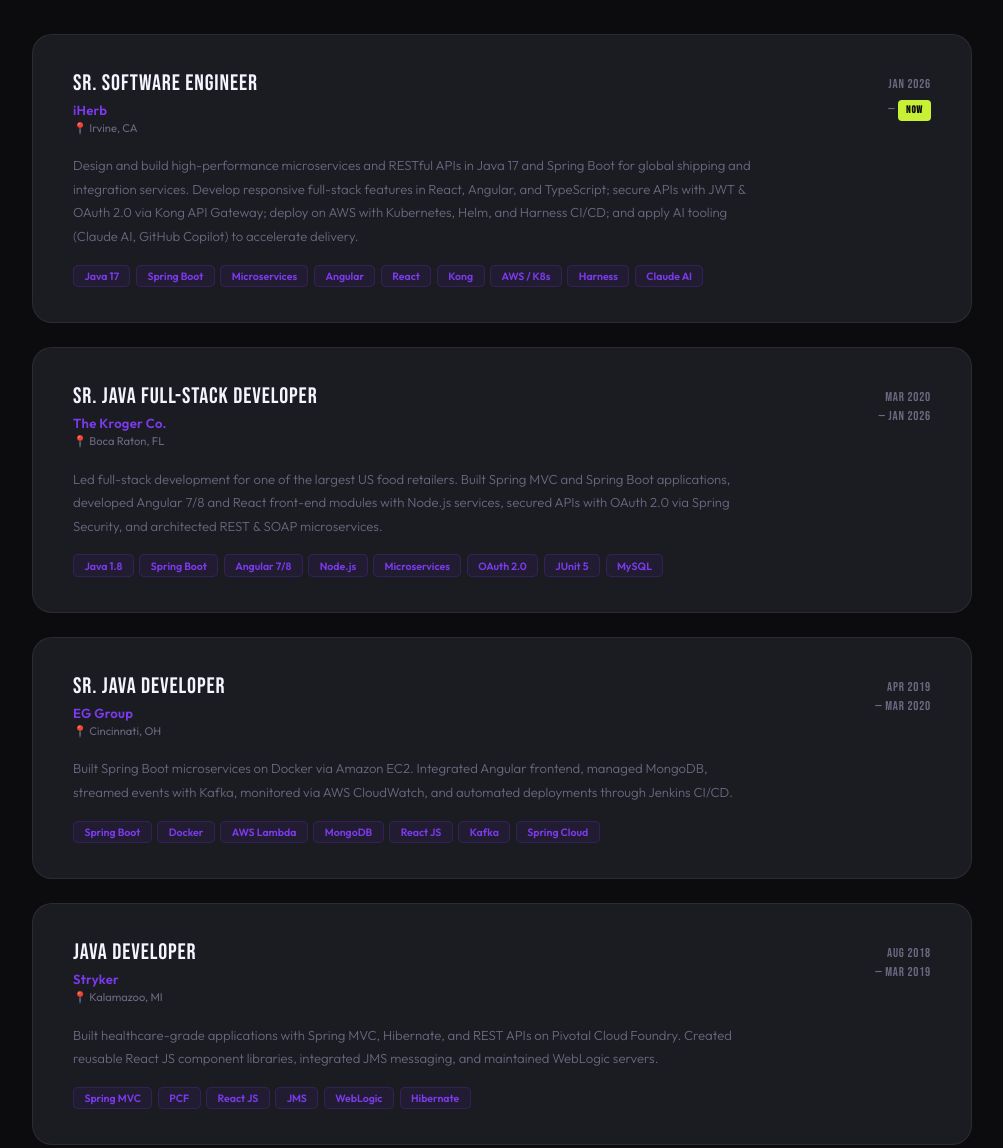
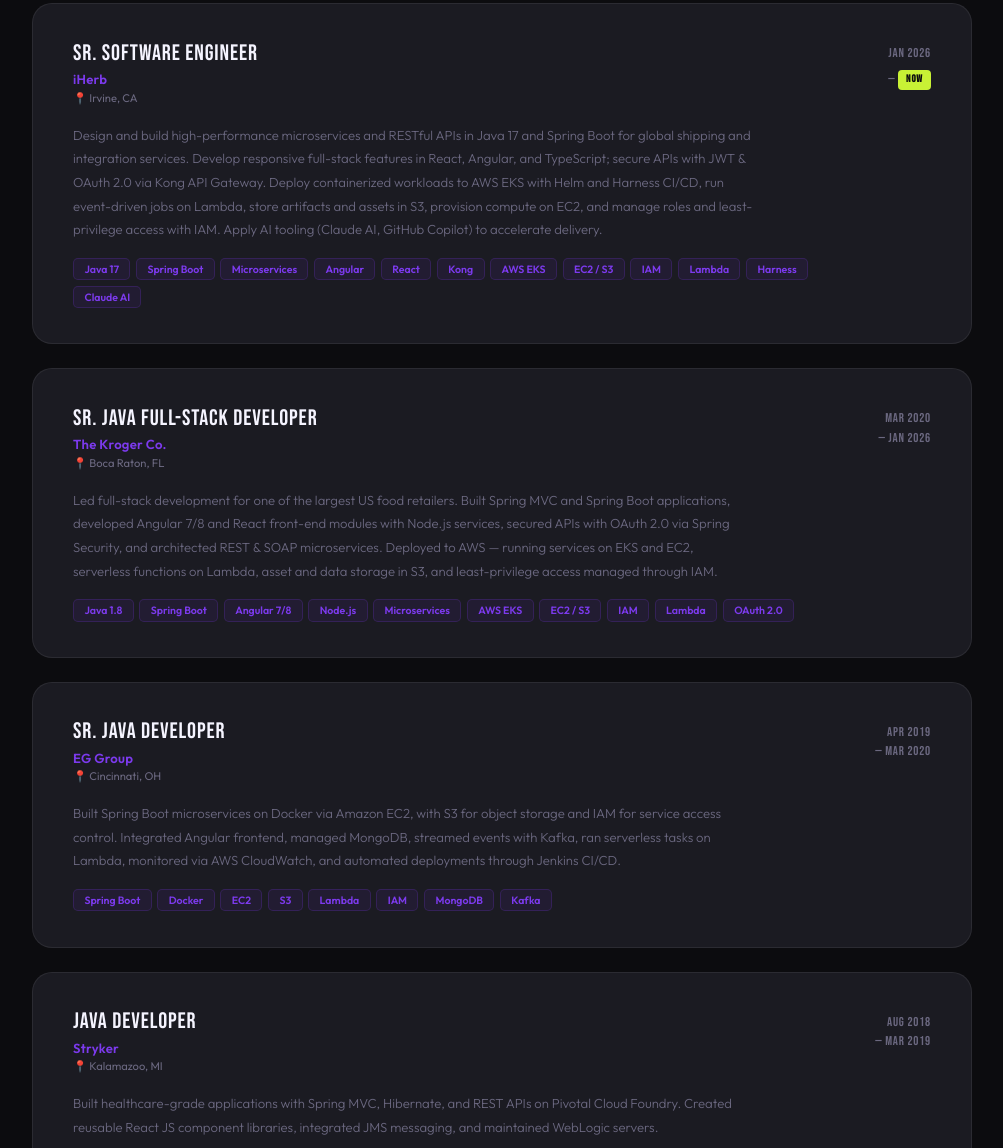
Before and after one commit to satya-srungavarapu/satya-srungavarapu.github.io, a plain HTML site: page index.html in a window 1280 px wide. Shown: the part 2220-3368 px from the top of the page, without its empty margins (138-1141 px from the left). Drawn offline with Linux system fonts and the light colour scheme.

Commit message:
Update index.html

```diff
--- a/index.html
+++ b/index.html
@@ -557,9 +557,14 @@
         <div class="tags"><span class="tag">React JS</span><span class="tag">Angular 7/8</span><span class="tag">AngularJS</span><span class="tag">TypeScript</span><span class="tag">HTML5</span><span class="tag">CSS3</span><span class="tag">jQuery</span><span class="tag">Bootstrap</span></div>
       </div>
       <div class="skill-card reveal">
-        <div class="sk-label">Cloud & DevOps</div>
+        <div class="sk-label">Cloud</div>
+        <h3>AWS</h3>
+        <div class="tags"><span class="tag">EC2</span><span class="tag">S3</span><span class="tag">EKS</span><span class="tag">IAM</span><span class="tag">Lambda</span><span class="tag">CloudWatch</span></div>
+      </div>
+      <div class="skill-card reveal">
+        <div class="sk-label">DevOps</div>
         <h3>Platforms</h3>
-        <div class="tags"><span class="tag">AWS EC2/S3</span><span class="tag">AWS Lambda</span><span class="tag">Docker</span><span class="tag">Kubernetes</span><span class="tag">Helm</span><span class="tag">Harness</span><span class="tag">Jenkins</span><span class="tag">Azure</span><span class="tag">Maven</span></div>
+        <div class="tags"><span class="tag">Docker</span><span class="tag">Kubernetes</span><span class="tag">Helm</span><span class="tag">Harness</span><span class="tag">Jenkins</span><span class="tag">Azure</span><span class="tag">Maven</span></div>
       </div>
       <div class="skill-card reveal">
         <div class="sk-label">Data</div>
@@ -594,8 +599,8 @@
           <div class="exp-role">Sr. Software Engineer</div>
           <div class="exp-co">iHerb</div>
           <div class="exp-loc">📍 Irvine, CA</div>
-          <p class="exp-desc">Design and build high-performance microservices and RESTful APIs in Java 17 and Spring Boot for global shipping and integration services. Develop responsive full-stack features in React, Angular, and TypeScript; secure APIs with JWT &amp; OAuth 2.0 via Kong API Gateway; deploy on AWS with Kubernetes, Helm, and Harness CI/CD; and apply AI tooling (Claude AI, GitHub Copilot) to accelerate delivery.</p>
-          <div class="exp-tags"><span class="exp-tag">Java 17</span><span class="exp-tag">Spring Boot</span><span class="exp-tag">Microservices</span><span class="exp-tag">Angular</span><span class="exp-tag">React</span><span class="exp-tag">Kong</span><span class="exp-tag">AWS / K8s</span><span class="exp-tag">Harness</span><span class="exp-tag">Claude AI</span></div>
+          <p class="exp-desc">Design and build high-performance microservices and RESTful APIs in Java 17 and Spring Boot for global shipping and integration services. Develop responsive full-stack features in React, Angular, and TypeScript; secure APIs with JWT &amp; OAuth 2.0 via Kong API Gateway. Deploy containerized workloads to AWS EKS with Helm and Harness CI/CD, run event-driven jobs on Lambda, store artifacts and assets in S3, provision compute on EC2, and manage roles and least-privilege access with IAM. Apply AI tooling (Claude AI, GitHub Copilot) to accelerate delivery.</p>
+          <div class="exp-tags"><span class="exp-tag">Java 17</span><span class="exp-tag">Spring Boot</span><span class="exp-tag">Microservices</span><span class="exp-tag">Angular</span><span class="exp-tag">React</span><span class="exp-tag">Kong</span><span class="exp-tag">AWS EKS</span><span class="exp-tag">EC2 / S3</span><span class="exp-tag">IAM</span><span class="exp-tag">Lambda</span><span class="exp-tag">Harness</span><span class="exp-tag">Claude AI</span></div>
         </div>
         <div class="exp-period">JAN 2026<br>— <span class="period-now">NOW</span></div>
       </div>
@@ -605,8 +610,8 @@
           <div class="exp-role">Sr. Java Full-Stack Developer</div>
           <div class="exp-co">The Kroger Co.</div>
           <div class="exp-loc">📍 Boca Raton, FL</div>
-          <p class="exp-desc">Led full-stack development for one of the largest US food retailers. Built Spring MVC and Spring Boot applications, developed Angular 7/8 and React front-end modules with Node.js services, secured APIs with OAuth 2.0 via Spring Security, and architected REST & SOAP microservices.</p>
-          <div class="exp-tags"><span class="exp-tag">Java 1.8</span><span class="exp-tag">Spring Boot</span><span class="exp-tag">Angular 7/8</span><span class="exp-tag">Node.js</span><span class="exp-tag">Microservices</span><span class="exp-tag">OAuth 2.0</span><span class="exp-tag">JUnit 5</span><span class="exp-tag">MySQL</span></div>
+          <p class="exp-desc">Led full-stack development for one of the largest US food retailers. Built Spring MVC and Spring Boot applications, developed Angular 7/8 and React front-end modules with Node.js services, secured APIs with OAuth 2.0 via Spring Security, and architected REST & SOAP microservices. Deployed to AWS — running services on EKS and EC2, serverless functions on Lambda, asset and data storage in S3, and least-privilege access managed through IAM.</p>
+          <div class="exp-tags"><span class="exp-tag">Java 1.8</span><span class="exp-tag">Spring Boot</span><span class="exp-tag">Angular 7/8</span><span class="exp-tag">Node.js</span><span class="exp-tag">Microservices</span><span class="exp-tag">AWS EKS</span><span class="exp-tag">EC2 / S3</span><span class="exp-tag">IAM</span><span class="exp-tag">Lambda</span><span class="exp-tag">OAuth 2.0</span></div>
         </div>
         <div class="exp-period">MAR 2020<br>— JAN 2026</div>
       </div>
@@ -616,8 +621,8 @@
           <div class="exp-role">Sr. Java Developer</div>
           <div class="exp-co">EG Group</div>
           <div class="exp-loc">📍 Cincinnati, OH</div>
-          <p class="exp-desc">Built Spring Boot microservices on Docker via Amazon EC2. Integrated Angular frontend, managed MongoDB, streamed events with Kafka, monitored via AWS CloudWatch, and automated deployments through Jenkins CI/CD.</p>
-          <div class="exp-tags"><span class="exp-tag">Spring Boot</span><span class="exp-tag">Docker</span><span class="exp-tag">AWS Lambda</span><span class="exp-tag">MongoDB</span><span class="exp-tag">React JS</span><span class="exp-tag">Kafka</span><span class="exp-tag">Spring Cloud</span></div>
+          <p class="exp-desc">Built Spring Boot microservices on Docker via Amazon EC2, with S3 for object storage and IAM for service access control. Integrated Angular frontend, managed MongoDB, streamed events with Kafka, ran serverless tasks on Lambda, monitored via AWS CloudWatch, and automated deployments through Jenkins CI/CD.</p>
+          <div class="exp-tags"><span class="exp-tag">Spring Boot</span><span class="exp-tag">Docker</span><span class="exp-tag">EC2</span><span class="exp-tag">S3</span><span class="exp-tag">Lambda</span><span class="exp-tag">IAM</span><span class="exp-tag">MongoDB</span><span class="exp-tag">Kafka</span></div>
         </div>
         <div class="exp-period">APR 2019<br>— MAR 2020</div>
       </div>
```
